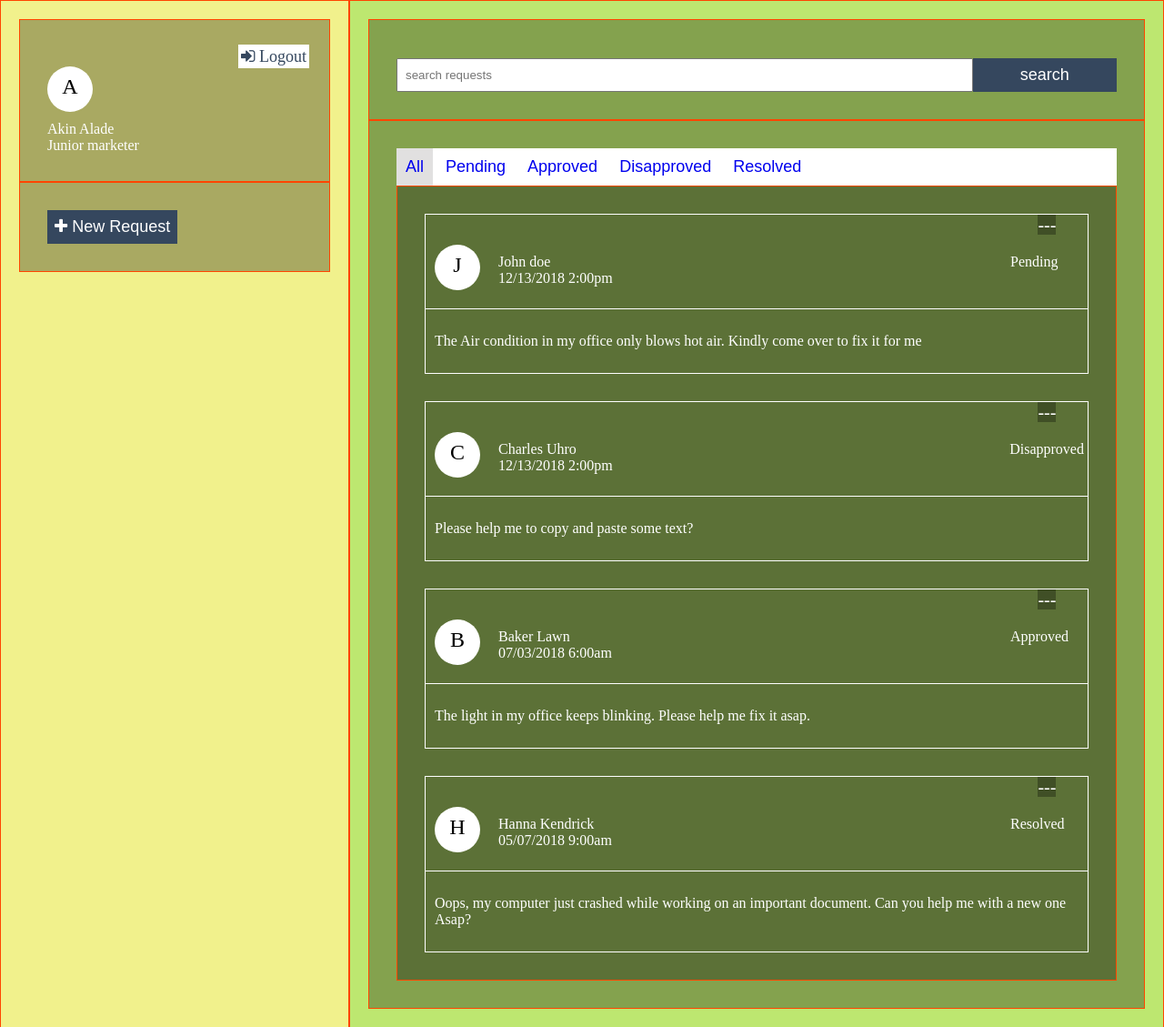
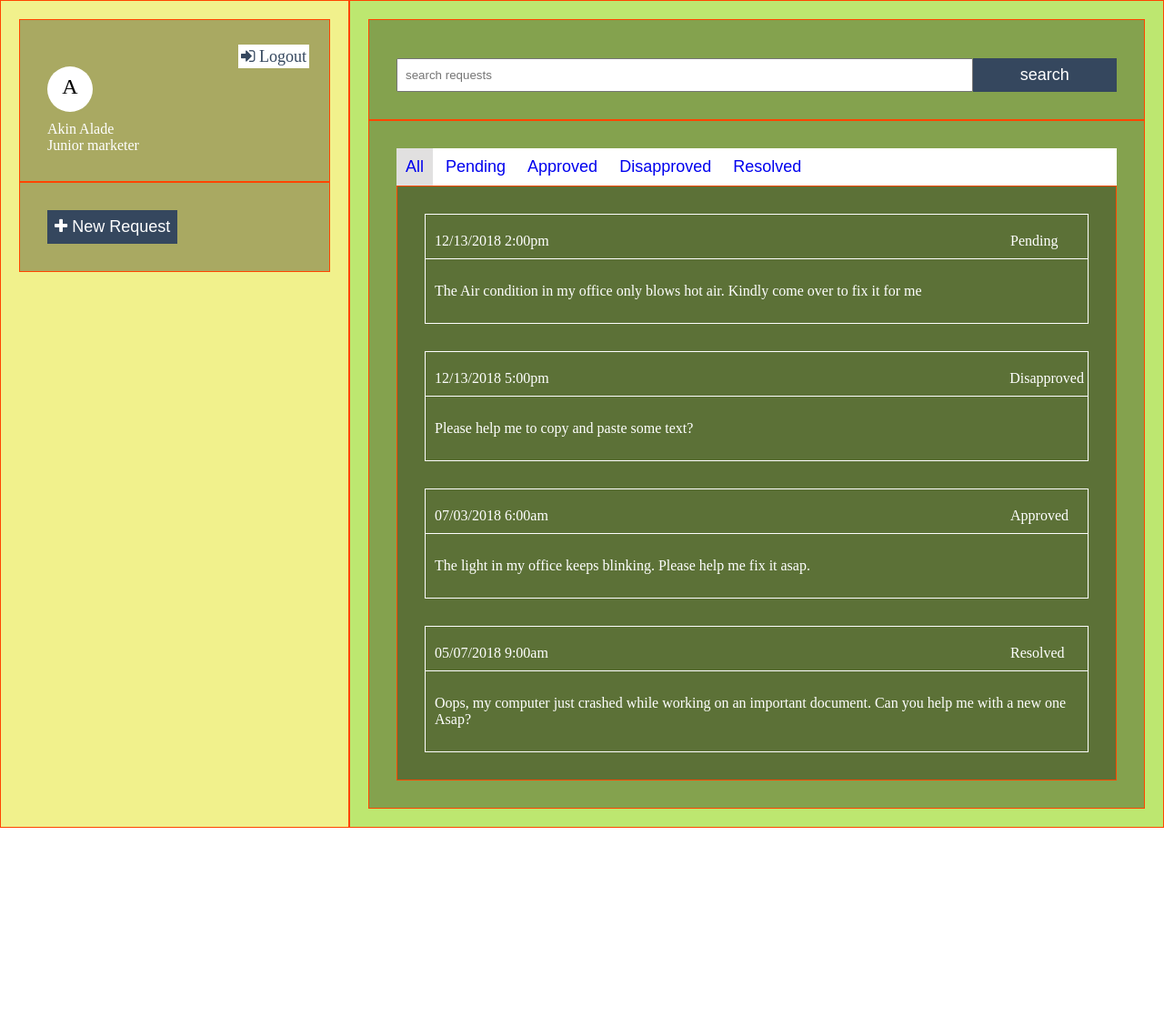
Before and after one commit to ah-med/MaintenanceTracker, a website: page UI/user.html in a window 1280 px wide. Shown: the whole page at 91% size. After the commit the page ends 910 px from the top, so only its background shows below. Drawn offline with Linux system fonts and the light colour scheme.

Commit message:
feat(user requests): - create user request elements - create user requests tab - create all requests element - create pending requests element - create approved requests element - create disapproved requests element - create resolved requests element [Delivers #158581397, #158581399 #158581400, #158581391]

```diff
--- a/UI/user.html
+++ b/UI/user.html
@@ -77,17 +77,9 @@
                 </div>
                 <div id="all" class="tab-item request-body box show">
                     <div class="request box-white">
-                        <div class="set-status">
-                            <span>---</span>
-                        </div>
                         <div class="request-header">
                             <div class="user">
-                                <div class="user-image">
-                                    J
-                                </div>
                                 <div class="info">
-                                    <span class="user-name">John doe</span>
-                                    <br>
                                     <span class="date">12/13/2018</span>
                                     <span class="time">2:00pm</span>
                                 </div>
@@ -103,19 +95,11 @@
                         </div>
                     </div>
                     <div class="request box-white">
-                        <div class="set-status">
-                            <span>---</span>
-                        </div>
                         <div class="request-header">
                             <div class="user">
-                                <div class="user-image">
-                                    C
-                                </div>
                                 <div class="info">
-                                    <span class="user-name">Charles Uhro</span>
-                                    <br>
                                     <span class="date">12/13/2018</span>
-                                    <span class="time">2:00pm</span>
+                                    <span class="time">5:00pm</span>
                                 </div>
                             </div>
                             <div class="status">
@@ -129,17 +113,9 @@
                         </div>
                     </div>
                     <div class="request box-white">
-                        <div class="set-status">
-                            <span>---</span>
-                        </div>
                         <div class="request-header">
                             <div class="user">
-                                <div class="user-image">
-                                    B
-                                </div>
                                 <div class="info">
-                                    <span class="user-name">Baker Lawn</span>
-                                    <br>
                                     <span class="date">07/03/2018</span>
                                     <span class="time">6:00am</span>
                                 </div>
@@ -151,22 +127,13 @@
                         <div class="request-content">
                             <p>
                                 The light in my office keeps blinking. Please help me fix it asap.
-
                             </p>
                         </div>
                     </div>
                     <div class="request box-white">
-                        <div class="set-status">
-                            <span>---</span>
-                        </div>
                         <div class="request-header">
                             <div class="user">
-                                <div class="user-image">
-                                    H
-                                </div>
                                 <div class="info">
-                                    <span class="user-name">Hanna Kendrick</span>
-                                    <br>
                                     <span class="date">05/07/2018</span>
                                     <span class="time">9:00am</span>
                                 </div>
@@ -184,17 +151,9 @@
                 </div>
                 <div id="pend" class="tab-item request-body box hide">
                     <div class="request box-white">
-                        <div class="set-status">
-                            <span>---</span>
-                        </div>
                         <div class="request-header">
                             <div class="user">
-                                <div class="user-image">
-                                    J
-                                </div>
                                 <div class="info">
-                                    <span class="user-name">John doe</span>
-                                    <br>
                                     <span class="date">12/13/2018</span>
                                     <span class="time">2:00pm</span>
                                 </div>
@@ -209,17 +168,9 @@
                 </div>
                 <div id="appr" class="tab-item request-body box hide">
                     <div class="request box-white">
-                        <div class="set-status">
-                            <span>---</span>
-                        </div>
                         <div class="request-header">
                             <div class="user">
-                                <div class="user-image">
-                                    B
-                                </div>
                                 <div class="info">
-                                    <span class="user-name">Baker Lawn</span>
-                                    <br>
                                     <span class="date">07/03/2018</span>
                                     <span class="time">6:00am</span>
                                 </div>
@@ -236,14 +187,9 @@
                     <div class="request box-white">
                         <div class="request-header">
                             <div class="user">
-                                <div class="user-image">
-                                    C
-                                </div>
                                 <div class="info">
-                                    <span class="user-name">Charles Uhro</span>
-                                    <br>
                                     <span class="date">12/13/2018</span>
-                                    <span class="time">2:00pm</span>
+                                    <span class="time">5:00pm</span>
                                 </div>
                             </div>
                         </div>
@@ -258,12 +204,7 @@
                     <div class="request box-white">
                         <div class="request-header">
                             <div class="user">
-                                <div class="user-image">
-                                    H
-                                </div>
                                 <div class="info">
-                                    <span class="user-name">Hanna Kendrick</span>
-                                    <br>
                                     <span class="date">05/07/2018</span>
                                     <span class="time">9:00am</span>
                                 </div>
```
